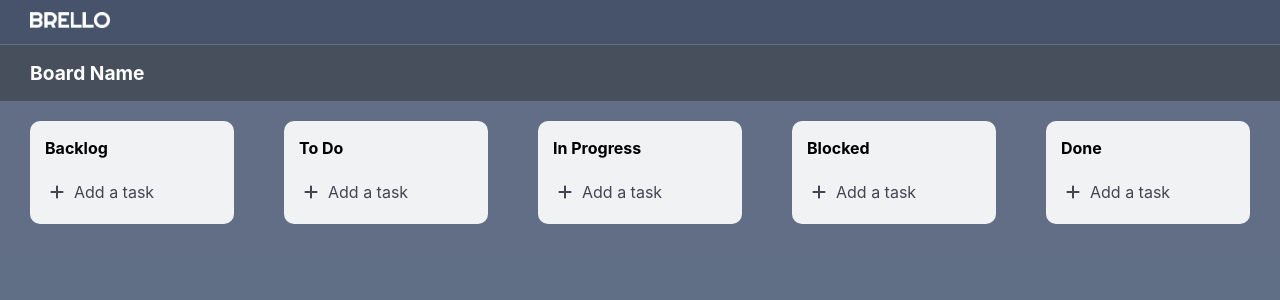
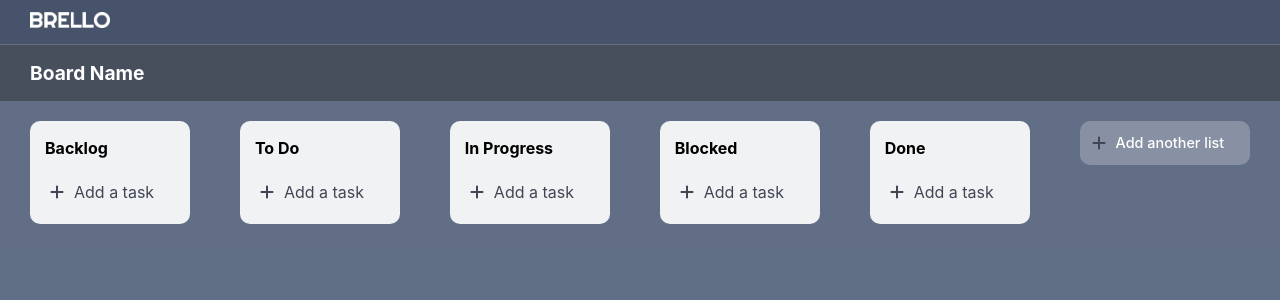
Before and after one commit to felieppe/brello, a Next.js app: page / in a window 1280 px wide. Shown: the top 300 px of the page. Built offline with nearby package versions, Linux system fonts and the light colour scheme.

Commit message:
feat: add dynamical column adding

```diff
--- a/pages/index.jsx
+++ b/pages/index.jsx
@@ -6,7 +6,7 @@ import Header from "../components/header";
 import NewTask from "../modals/newTask";
 
 import { FontAwesomeIcon } from '@fortawesome/react-fontawesome';
-import { faPlus } from '@fortawesome/free-solid-svg-icons';
+import { faPlus, faXmark } from '@fortawesome/free-solid-svg-icons';
 
 function Home() {
     /*
@@ -35,6 +35,7 @@ function Home() {
 
     const [showNewTaskModal, setShowNewTaskModal] = useState(false);
     const [newTaskModalData, setNewTaskModalData] = useState({});
+    const [isAddingColumn, setIsAddingColumn] = useState(false);
 
     const handleAddClick = (event) => {
         let column_id = event.target.closest('div').getAttribute('column_id');
@@ -67,6 +68,19 @@ function Home() {
 
     const handleDragStart = (event) => {
         event.dataTransfer.setData("text/plain", event.target.id);
+    }
+
+    const handleAddColumn = (event) => {
+        event.preventDefault();
+
+        let name = event.target.querySelector('input').value;
+
+        if(name.length > 0) {
+            let id = columns.length + 1;
+
+            setColumns([...columns, {id: id, name: name}]);
+            setIsAddingColumn(false);
+        }
     }
 
     return (
@@ -104,6 +118,19 @@ function Home() {
                             </div>
                         );
                     })}
+
+                    { !isAddingColumn && <div className={styles.board__content__add} onClick={ () => { setIsAddingColumn(true) } }>
+                        <FontAwesomeIcon icon={faPlus} />
+                        <p>Add another list</p>
+                    </div> }
+
+                    { isAddingColumn && <div className={styles.board__content__add__form}>
+                        <form onSubmit={handleAddColumn}>
+                            <input className="input is-small" type="text" placeholder='Enter list name...'/> <br />
+                            <button>Add list</button>
+                            <FontAwesomeIcon icon={faXmark} />
+                        </form>
+                    </div>}
                 </div>
             </div>
         </main>
--- a/styles/Home.module.css
+++ b/styles/Home.module.css
@@ -23,6 +23,55 @@
     padding: 20px 30px;
     grid-column: 1;
     grid-gap: 50px;
+}
+
+.board__content__add {
+    display: flex;
+    align-items: center;
+    height: 44px;
+    width: 284px;
+    background-color: #ffffff3d;
+    border-radius: 10px;
+    padding: 12px;
+    cursor: pointer;
+}
+
+.board__content__add svg {
+    margin-right: 10px;
+}
+
+.board__content__add p {
+    color: white;
+    font-size: 0.9rem;
+    font-weight: 500;
+}
+
+.board__content__add__form {
+    width: 284px;
+    height: 103px;
+    background-color: #f1f2f4;
+    border-radius: 8px;
+    padding: 15px;
+}
+
+.board__content__add__form input {
+    margin-bottom: 10px;
+    background-color: transparent !important;
+    color: black !important;
+    font-size: 10pt !important;
+}
+
+.board__content__add__form svg {
+    margin-left: 15px;
+    color: black;
+}
+
+.board__content__add__form button {
+    background-color: #0C66E4;
+    padding: 5px 10px;
+    color: white;
+    font-weight: 500;
+    border-radius: 3px;
 }
 
 .board__content__column {
```
